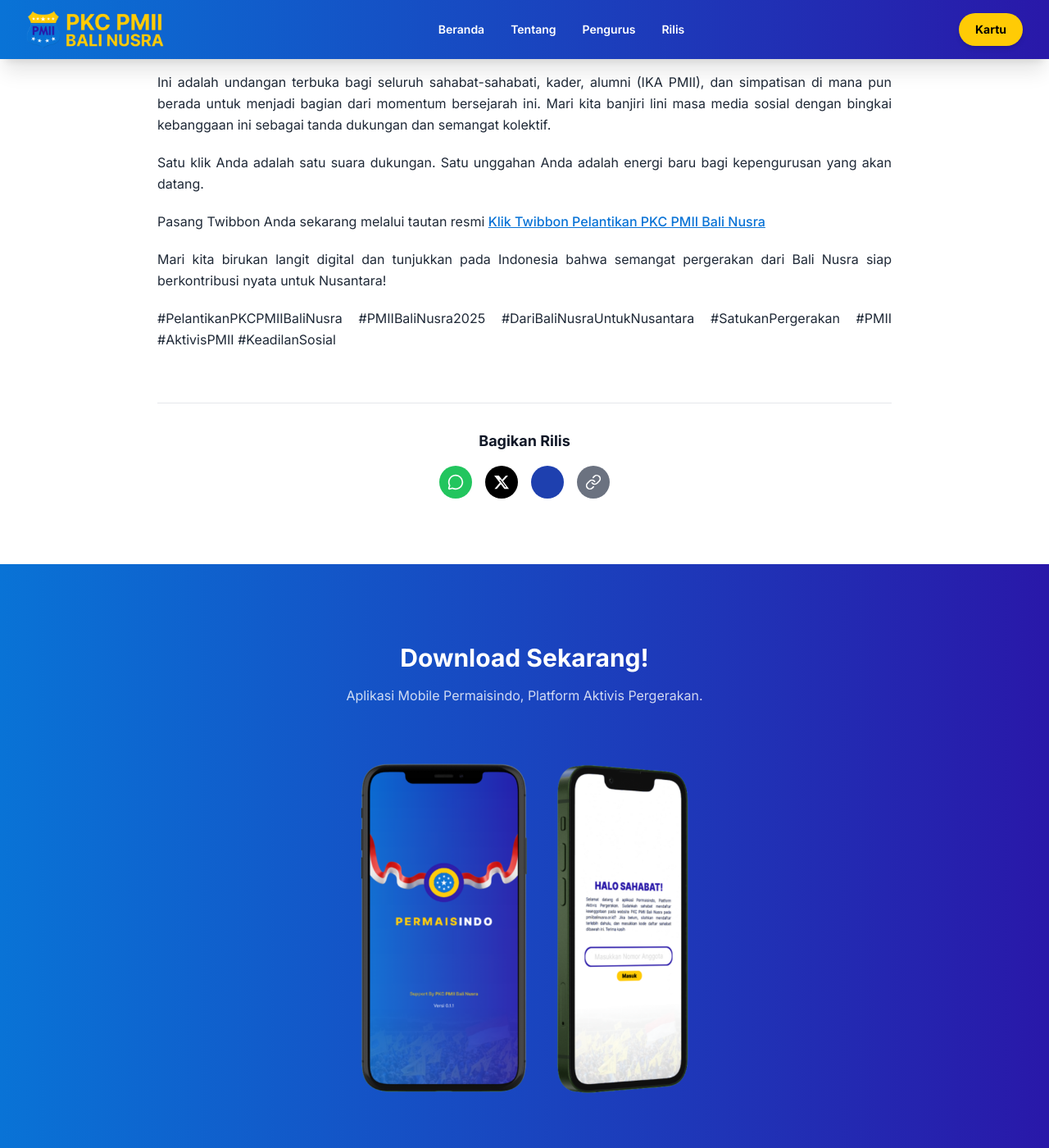
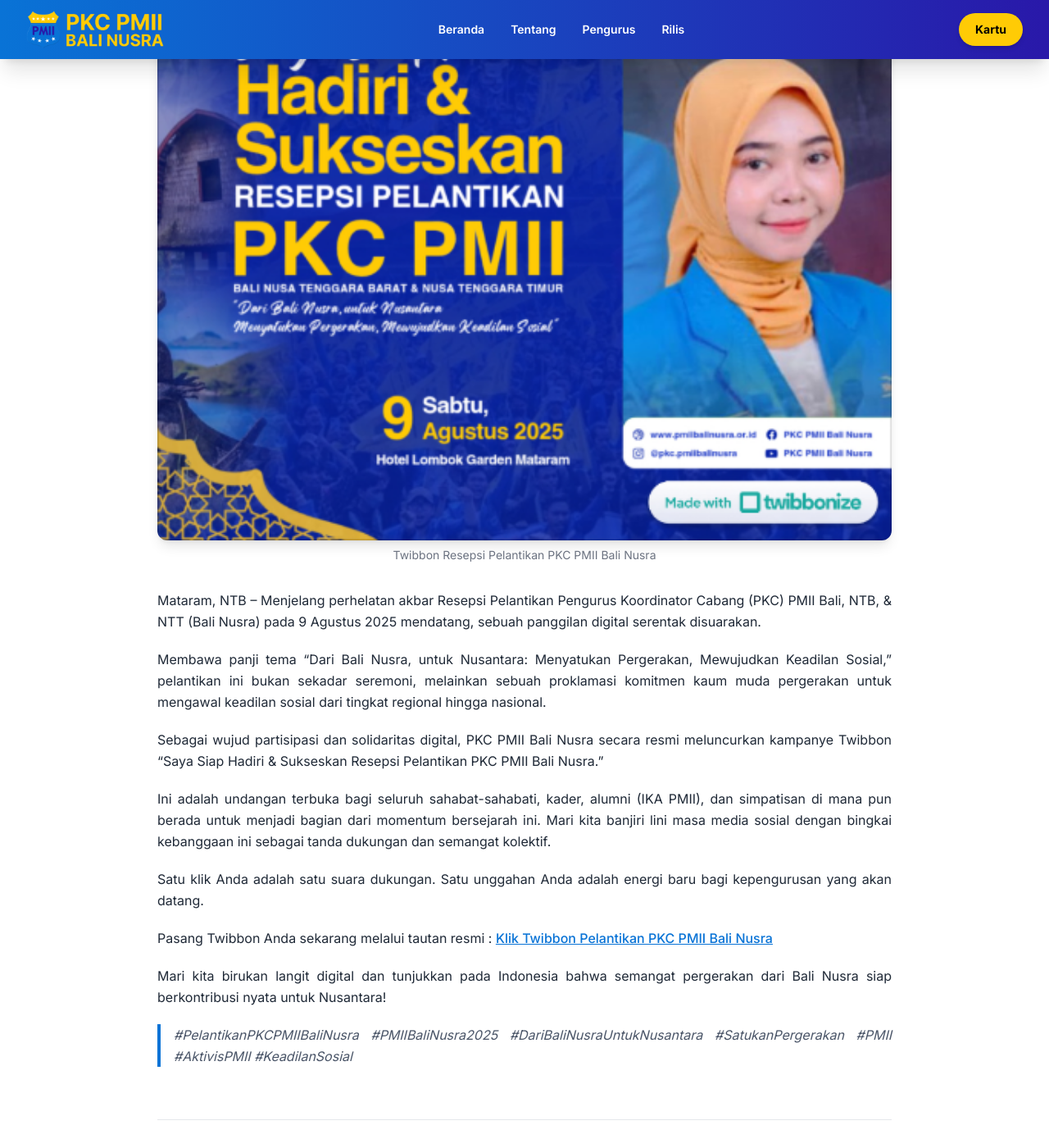
Before and after one commit to webcloud-1704/webcloud-1704.github.io, a Jekyll site: the page built from _posts/2025-08-03-twibbon-resmi-resepsi-pelantikan-pkc-pmii-bali-nusra.md, in a window 1280 px wide and 1400 px high, scrolled down 651 px. Shown: the whole window at 82% size. Built offline with Jekyll 4.4.1, drawn with Linux system fonts in a browser that asks for light colours; nearby versions of some CDN libraries.

Commit message:
Update 2025-08-03-twibbon-resmi-resepsi-pelantikan-pkc-pmii-bali-nusra.md

```diff
--- a/_posts/2025-08-03-twibbon-resmi-resepsi-pelantikan-pkc-pmii-bali-nusra.md
+++ b/_posts/2025-08-03-twibbon-resmi-resepsi-pelantikan-pkc-pmii-bali-nusra.md
@@ -3,7 +3,7 @@
 title: "Twibbon Resmi Resepsi Pelantikan PKC PMII Bali Nusra"
 description: " pmii, pkc pmii, pmii bali nusra, bali nusra, ntb, ntt"
 author: "PKC PMII Bali Nusra"
-image: "rilis14.png"
+image: "assets/rilis/rilis14.png"
 image_caption: "Twibbon Resepsi Pelantikan PKC PMII Bali Nusra"
 categories:
   - Resepsi
@@ -25,9 +25,10 @@
 
 Satu klik Anda adalah satu suara dukungan. Satu unggahan Anda adalah energi baru bagi kepengurusan yang akan datang.
 
-Pasang Twibbon Anda sekarang melalui tautan resmi
-[Klik Twibbon Pelantikan PKC PMII Bali Nusra](https://twibbo.nz/pelantikan-pkc-pmii-bali-nusra)
+Pasang Twibbon Anda sekarang melalui tautan resmi : [Klik Twibbon Pelantikan PKC PMII Bali Nusra](https://twibbo.nz/pelantikan-pkc-pmii-bali-nusra)
 
 Mari kita birukan langit digital dan tunjukkan pada Indonesia bahwa semangat pergerakan dari Bali Nusra siap berkontribusi nyata untuk Nusantara!
 
-#PelantikanPKCPMIIBaliNusra #PMIIBaliNusra2025 #DariBaliNusraUntukNusantara #SatukanPergerakan #PMII #AktivisPMII #KeadilanSosial
+> #PelantikanPKCPMIIBaliNusra #PMIIBaliNusra2025
+> #DariBaliNusraUntukNusantara #SatukanPergerakan
+> #PMII #AktivisPMII #KeadilanSosial
```
